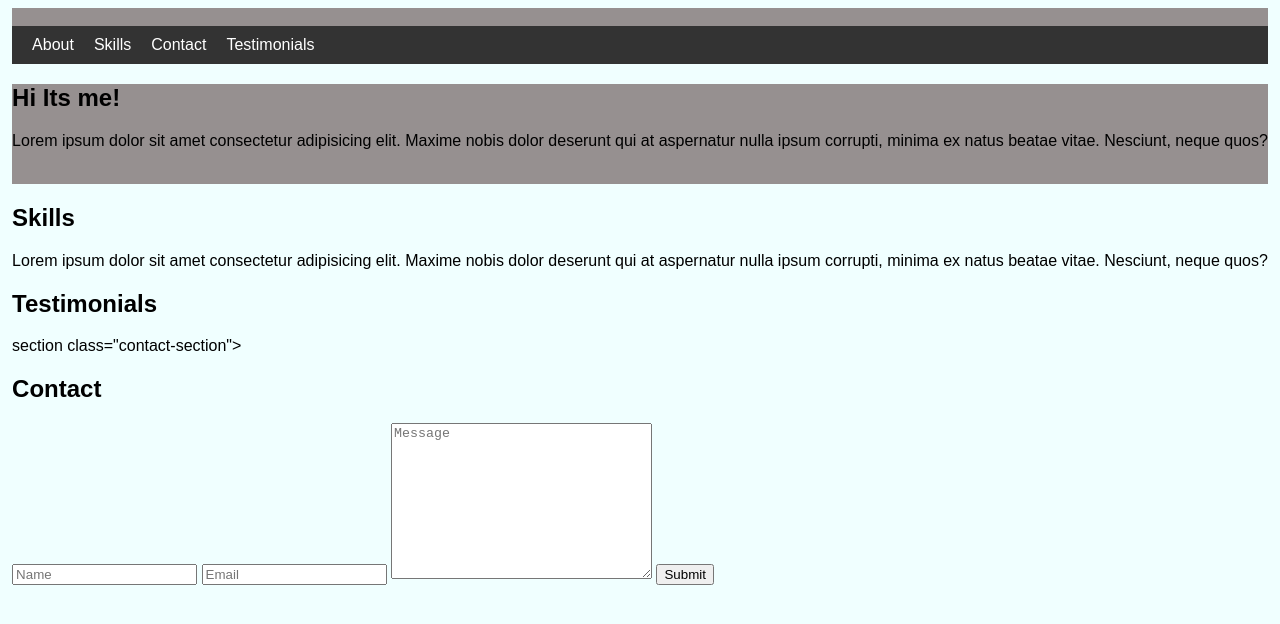
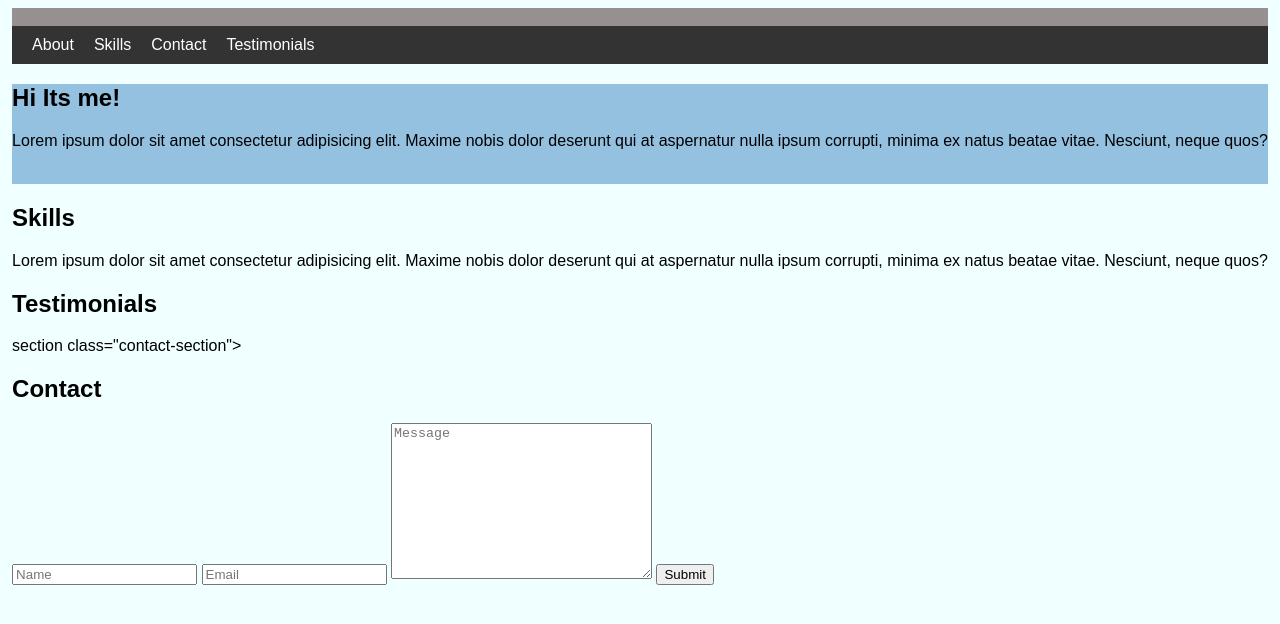
Before and after one commit to Raneen-Zahra/Web-Basics, a plain HTML site: page index.html in a window 1280 px wide. Drawn offline with Linux system fonts and the light colour scheme.

Commit message:
initial commit

```diff
--- a/styles.css
+++ b/styles.css
@@ -30,5 +30,5 @@ nav ul {
 }
 
 .About{
-    background-color:#969090;
+    background-color:#95c1e1;
 }
```
